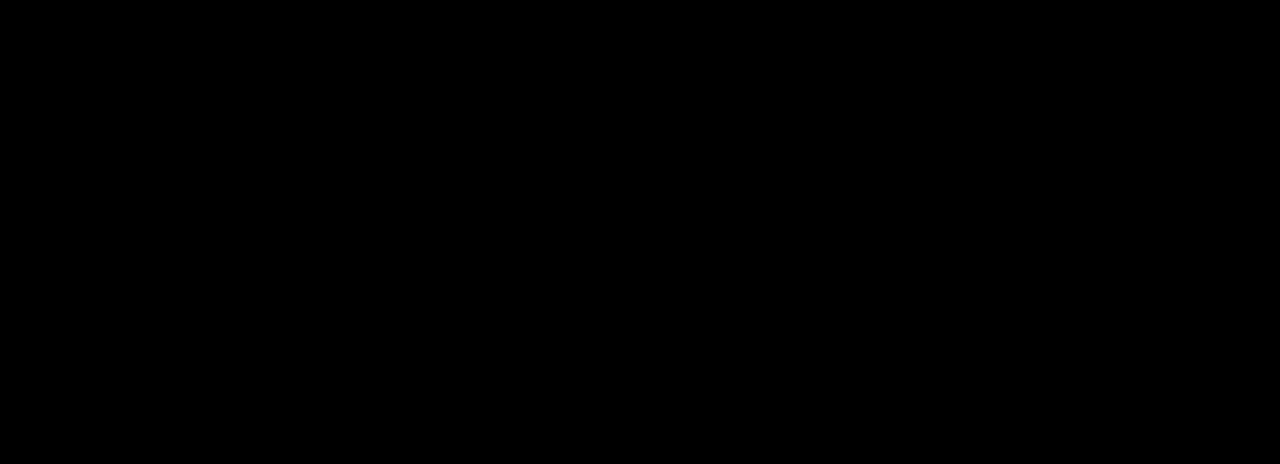
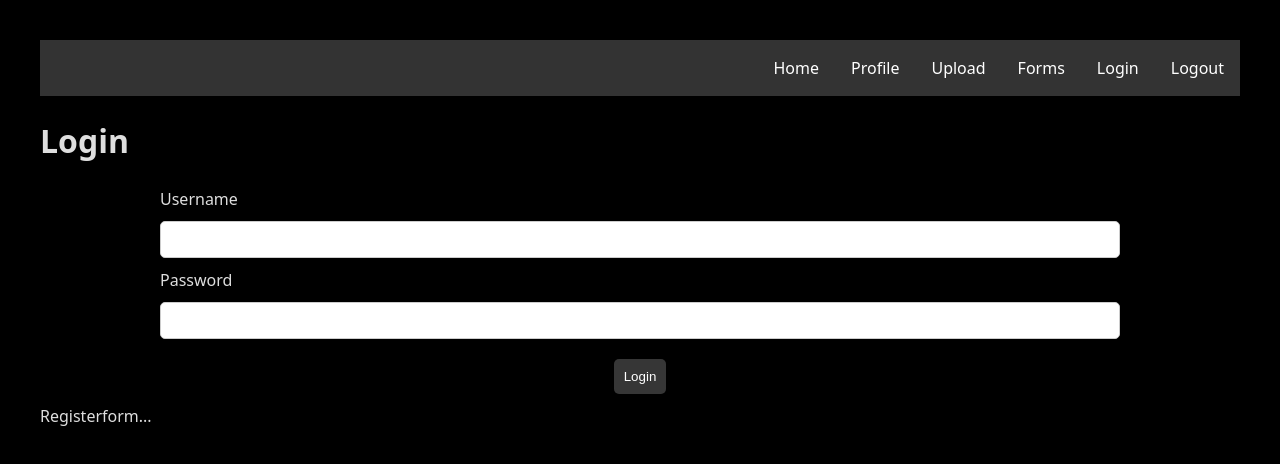
Before and after one commit to TopiAhola/js_week4_react, a React (Vite) app: page /login in a window 1280 px wide. Before the commit this address had no page. Shown: the top 464 px of the page. Built offline with nearby package versions, Linux system fonts and the light colour scheme.

Commit message:
6. forms LoginForm toimii ilman hookkia
-Topi yoga7

```diff
--- a/src/App.jsx
+++ b/src/App.jsx
@@ -6,6 +6,8 @@
 import Upload from "./views/Upload.jsx";
 import Profile from "./views/Profile.jsx";
 import Forms from "./components/Forms.jsx";
+import Logout from "./views/Logout.jsx";
+import Login from "./views/Login.jsx";
 
 
 const App = () => {
@@ -22,6 +24,8 @@
             <Route path="/upload" element={<Upload />} />
             <Route path="/single" element={<Single />} />
             <Route path="/forms" element={<Forms />} />
+            <Route path="/login" element={<Login />} />
+            <Route path="/logout" element={<Logout />} />
           </Route>
         </Routes>
       </BrowserRouter>
--- a/src/components/Layout.jsx
+++ b/src/components/Layout.jsx
@@ -22,6 +22,14 @@
           <li>
             <Link to="/forms">Forms</Link>
           </li>
+
+          <li>
+            <Link to="/login">Login</Link>
+          </li>
+
+          <li>
+            <Link to="/logout">Logout</Link>
+          </li>
         </ul>
       </nav>
 
--- /dev/null
+++ b/src/components/LoginForm.jsx
@@ -0,0 +1,61 @@
+import React from "react";
+import { useState } from "react";
+
+// LoginForm.jsx
+const LoginForm = () => {
+
+  const initValues = {
+    username: '',
+    password: '',
+  };
+
+  const [inputs, setInputs] = useState(initValues);
+
+  const handleSubmit = (event) => {
+    if (event) {
+      event.preventDefault();
+    }
+
+    //callback();
+  };
+
+  const handleInputChange = (event) => {
+    event.persist();
+    console.log(event.target.name, event.target.value);
+    setInputs((inputs) => ({
+      ...inputs,
+      [event.target.name]: event.target.value,
+    }));
+  }
+
+  return (
+    <>
+      <h1>Login</h1>
+      <form onSubmit={ () => {} }>
+        <div>
+          <label htmlFor="loginuser">Username</label>
+          <input
+            name="username"
+            type="text"
+            id="loginuser"
+            onChange={ handleInputChange }
+            autoComplete="username"
+          />
+        </div>
+        <div>
+          <label htmlFor="loginpassword">Password</label>
+          <input
+            name="password"
+            type="password"
+            id="loginpassword"
+            onChange={ handleInputChange }
+            autoComplete="current-password"
+          />
+        </div>
+        <button type="submit" onSubmit={handleSubmit}>Login</button>
+      </form>
+    </>
+  );
+};
+
+export default LoginForm;
--- /dev/null
+++ b/src/components/RegisterForm.jsx
@@ -0,0 +1,11 @@
+import React from "react";
+
+const RegisterForm = () => {
+  return (
+    <div>
+      Registerform...
+    </div>
+  );
+};
+
+export default RegisterForm;
--- /dev/null
+++ b/src/views/Login.jsx
@@ -0,0 +1,14 @@
+import React from "react";
+import LoginForm from "../components/LoginForm.jsx";
+import RegisterForm from '../components/RegisterForm.jsx'
+
+const Login = () => {
+  return (
+    <div>
+      <LoginForm />
+      <RegisterForm />
+    </div>
+  );
+};
+
+export default Login;
--- /dev/null
+++ b/src/views/Logout.jsx
@@ -0,0 +1,11 @@
+import React from "react";
+
+const Logout = () => {
+  return (
+    <div>
+      Logout view...
+    </div>
+  );
+};
+
+export default Logout;
```
Also changed, not shown: src/hooks/formHooks.js (added).
